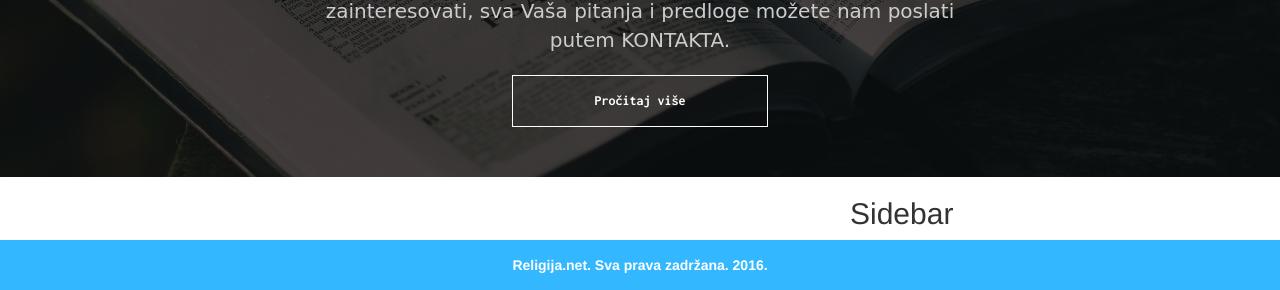
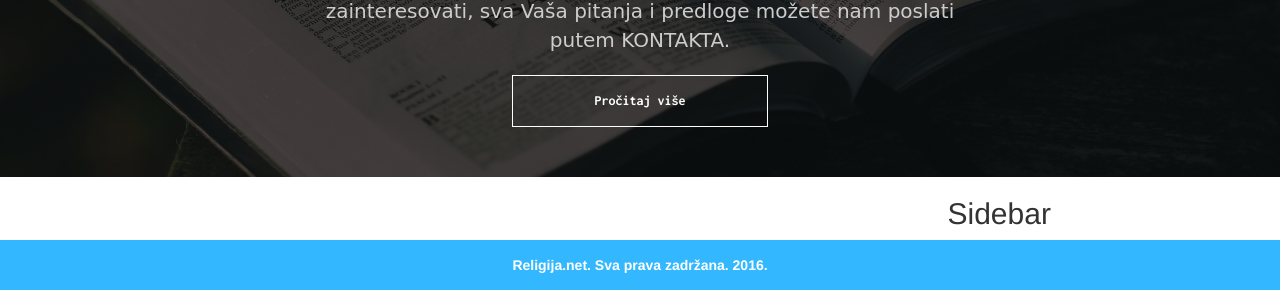
Before and after one commit to jeremic-io/religija, a PHP site: page / in a window 1280 px wide. Shown: the part 543-833 px from the top of the page. Run offline with PHP 8.4, Linux system fonts and the light colour scheme; some web fonts are replaced.

Commit message:
Add sidebar

```diff
--- a/index.php
+++ b/index.php
@@ -97,10 +97,10 @@
     <main class="main-content">
       <div class="container">
         <div class="row">
-          <div class="col-lg-8">
+          <div class="col-lg-9">
 
           </div>
-          <div class="col-lg-4">
+          <div class="col-lg-3">
             <h2>Sidebar</h2>
           </div>
         </div>
```
